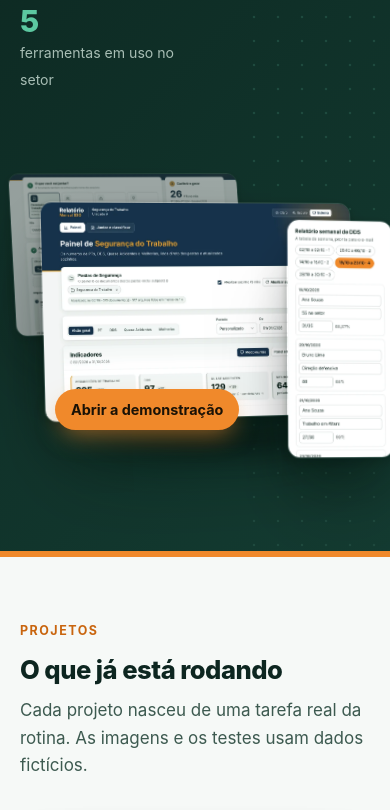
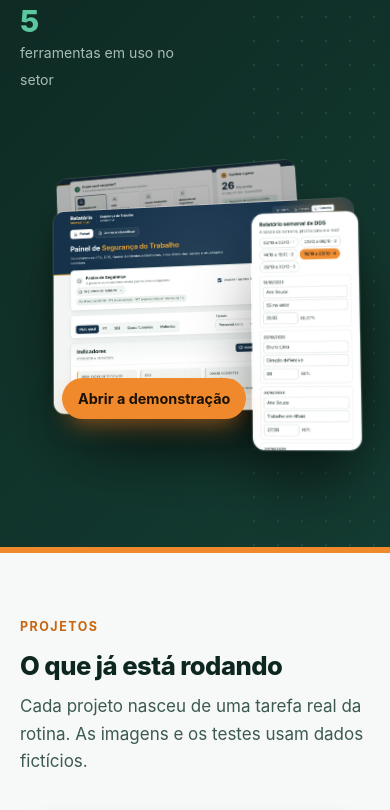
Before and after one commit to ArthurTureck/ArthurTureck.github.io, a plain HTML site: page index.html in a window 390 px wide. Shown: the part 691-1501 px from the top of the page. Drawn offline with Linux system fonts and the light colour scheme.

Commit message:
Pilha do hero: inclinação 3D de verdade, suave e com brilho
- a cena inteira gira como um objeto só (preserve-3d), cada tela numa profundidade
- segue o mouse em todo o hero, com suavização a cada quadro (sem transição de CSS)
- ao passar por cima, as telas se afastam, aparece um brilho que acompanha o mouse e a sombra no chão se move
- celular e "reduzir movimento": pilha parada

Co-Authored-By: Claude Opus 5.5 <noreply@anthropic.com>
Claude-Session: https://claude.ai/code/session_014E8wdGyjm3btP7L4tAQLC7

```diff
--- a/index.html
+++ b/index.html
@@ -54,9 +54,14 @@
           </ul>
         </div>
         <a class="pilha" href="demo/relatorio-mensal-sso.html?demo" aria-label="Abrir a demonstração do Relatório Mensal SSO">
-          <img class="folha f1" src="assets/img/ferramenta-juntar.webp" alt="" width="1200" height="806">
-          <img class="folha f2" src="assets/img/painel-visao-geral.webp" alt="Painel do Relatório Mensal SSO com dados fictícios" width="1200" height="806">
-          <img class="folha f3" src="assets/img/relatorio-semanal-dds.webp" alt="" width="510" height="1120">
+          <span class="pilha-chao" aria-hidden="true"></span>
+          <span class="pilha-cena">
+            <img class="folha f1" src="assets/img/ferramenta-juntar.webp" alt="" width="1200" height="806">
+            <img class="folha f2" src="assets/img/painel-visao-geral.webp" alt="Painel do Relatório Mensal SSO com dados fictícios" width="1200" height="806">
+            <span class="brilho b2" aria-hidden="true"></span>
+            <img class="folha f3" src="assets/img/relatorio-semanal-dds.webp" alt="" width="510" height="1120">
+            <span class="brilho b3" aria-hidden="true"></span>
+          </span>
           <span class="pilha-selo">Abrir a demonstração</span>
         </a>
       </div>
--- a/script.js
+++ b/script.js
@@ -72,16 +72,46 @@
       numeros.forEach((el) => obsN.observe(el));
     }
 
-    /* 4. Pilha de telas do hero inclina um pouco seguindo o mouse */
+    /* 4. Pilha de telas: gira como um objeto só, seguindo o mouse em todo o hero.
+       Cada quadro chega 10% mais perto do alvo (suavização), e o laço só roda enquanto há movimento. */
     const pilha = document.querySelector('.pilha');
-    if (pilha && !semMovimento && window.matchMedia('(pointer: fine)').matches) {
-      pilha.addEventListener('pointermove', (e) => {
+    if (pilha && hero && !semMovimento && window.matchMedia('(pointer: fine) and (min-width: 861px)').matches) {
+      const MAX_X = 10, MAX_Y = 16;
+      const alvo = { rx: 0, ry: 0, abre: 0, gx: 50, gy: 30 };
+      const atual = { ...alvo };
+      let rodando = false;
+      const passo = () => {
+        let parado = true;
+        for (const k in alvo) {
+          const d = alvo[k] - atual[k];
+          atual[k] += d * (k === 'abre' ? 0.12 : 0.1);
+          if (Math.abs(d) > 0.01) parado = false;
+        }
+        pilha.style.setProperty('--rx', atual.rx.toFixed(3));
+        pilha.style.setProperty('--ry', atual.ry.toFixed(3));
+        pilha.style.setProperty('--abre', atual.abre.toFixed(3));
+        pilha.style.setProperty('--gx', `${atual.gx.toFixed(1)}%`);
+        pilha.style.setProperty('--gy', `${atual.gy.toFixed(1)}%`);
+        if (parado) { rodando = false; return; }
+        requestAnimationFrame(passo);
+      };
+      const mexer = () => { if (!rodando) { rodando = true; requestAnimationFrame(passo); } };
+      hero.addEventListener('pointermove', (e) => {
         const r = pilha.getBoundingClientRect();
-        const x = (e.clientX - r.left) / r.width - 0.5, y = (e.clientY - r.top) / r.height - 0.5;
-        pilha.style.setProperty('--ry', `${(x * 10).toFixed(2)}deg`);
-        pilha.style.setProperty('--rx', `${(-y * 8).toFixed(2)}deg`);
+        // posição relativa ao centro da pilha, limitada a -1..1 (funciona em qualquer ponto do hero)
+        const nx = Math.max(-1, Math.min(1, (e.clientX - (r.left + r.width / 2)) / (r.width * 0.75)));
+        const ny = Math.max(-1, Math.min(1, (e.clientY - (r.top + r.height / 2)) / (r.height * 0.75)));
+        alvo.ry = nx * MAX_Y;
+        alvo.rx = -ny * MAX_X;
+        alvo.gx = 50 + nx * 45;
+        alvo.gy = 40 + ny * 45;
+        mexer();
       });
-      pilha.addEventListener('pointerleave', () => { pilha.style.setProperty('--ry', '0deg'); pilha.style.setProperty('--rx', '0deg'); });
+      hero.addEventListener('pointerleave', () => { alvo.rx = 0; alvo.ry = 0; alvo.gx = 50; alvo.gy = 30; mexer(); });
+      pilha.addEventListener('pointerenter', () => { alvo.abre = 1; mexer(); });
+      pilha.addEventListener('pointerleave', () => { alvo.abre = 0; mexer(); });
+      pilha.addEventListener('focus', () => { alvo.abre = 1; mexer(); });
+      pilha.addEventListener('blur', () => { alvo.abre = 0; mexer(); });
     }
 
     /* 5. Menu marca a seção em que a pessoa está */
--- a/style.css
+++ b/style.css
@@ -306,40 +306,6 @@ nav .botao { color: #1A1206; }
 .numeros strong { display: block; font-size: 2rem; min-width: 0; line-height: 1.1; }
 .numeros li > span { font-size: .88rem; }
 
-.pilha {
-  position: relative; display: block; aspect-ratio: 1.05; perspective: 1600px;
-  transform: translateY(calc(var(--desloca, 0px) * -.12));
-  --rx: 0deg; --ry: 0deg;
-}
-.pilha .folha {
-  position: absolute; border-radius: 12px; height: auto;
-  border: 1px solid rgba(255,255,255,.14); box-shadow: var(--elev-3);
-  transition: transform .5s cubic-bezier(.2,.7,.2,1);
-  will-change: transform;
-}
-.pilha .f1 { width: 74%; left: 0; top: 4%; opacity: .7;
-  transform: rotateX(calc(8deg + var(--rx))) rotateY(calc(18deg + var(--ry))) rotateZ(-4deg) translateZ(-140px); filter: saturate(.7) brightness(.85); }
-.pilha .f2 { width: 82%; left: 10%; top: 18%;
-  transform: rotateX(calc(6deg + var(--rx))) rotateY(calc(14deg + var(--ry))) rotateZ(-2deg) translateZ(0); }
-.pilha .f3 { width: 27%; right: -2%; top: 30%;
-  transform: rotateX(calc(4deg + var(--rx))) rotateY(calc(10deg + var(--ry))) translateZ(120px); }
-.pilha::after { /* sombra no chão, embaixo da pilha */
-  content: ""; position: absolute; left: 12%; right: 4%; bottom: -2%; height: 14%;
-  background: radial-gradient(closest-side, rgba(0,0,0,.5), transparent); filter: blur(10px); z-index: -1;
-}
-.pilha-selo {
-  position: absolute; left: 14%; bottom: 6%; z-index: 2;
-  background: var(--laranja-forte); color: #1A1206; font-weight: 700; font-size: .9rem;
-  padding: 9px 16px; border-radius: 999px; box-shadow: 0 10px 24px -6px rgba(240,137,43,.6);
-  transition: transform .2s ease;
-}
-.pilha:hover .pilha-selo, .pilha:focus-visible .pilha-selo { transform: translateY(-2px); }
-.pilha:hover .f2 { transform: rotateX(calc(4deg + var(--rx))) rotateY(calc(10deg + var(--ry))) rotateZ(-1deg) translateZ(40px); }
-.pilha:hover .f3 { transform: rotateX(calc(2deg + var(--rx))) rotateY(calc(6deg + var(--ry))) translateZ(180px) translateX(8px); }
-@media (max-width: 860px) {
-  .pilha { aspect-ratio: 1.3; margin-top: 12px; }
-}
-@media (prefers-reduced-motion: reduce) { .pilha .folha, .pilha-selo { transition: none; } }
 
 /* Seções: luz suave vinda de cima, para separar planos */
 .secao { position: relative; }
@@ -401,21 +367,59 @@ nav .botao { color: #1A1206; }
 .numeros { display: grid; grid-template-columns: repeat(3, auto); justify-content: start; gap: 8px 36px; }
 .numeros strong { font-size: 1.9rem; }
 @media (max-width: 520px) { .numeros { grid-template-columns: 1fr 1fr; } }
-.pilha { aspect-ratio: .98; margin-right: -24px; }
-.pilha .f1 { width: 80%; top: 2%; }
-.pilha .f2 { width: 92%; left: 6%; top: 20%; }
-.pilha .f3 { width: 31%; right: 0; top: 30%; }
-.pilha-selo { left: 10%; bottom: 14%; }
-@media (max-width: 860px) { .pilha { aspect-ratio: 1.15; margin-right: 0; } }
-.pilha { margin-right: 0; }
-.pilha .f3 { right: 3%; width: 29%; }
 .hero h1 { font-size: clamp(2rem, 4vw, 3rem); }
 .hero { padding-top: 100px; }
 .numeros { margin-top: 32px; }
 .numeros strong { white-space: nowrap; }
+@media (max-width: 860px) { .hero .rolar { display: none; } }
+
+/* ===== Pilha de telas do hero (v3) =====
+   Como o Atropos e o efeito da Apple TV: a cena inteira gira como um objeto só
+   (preserve-3d), cada tela fica numa profundidade (translateZ), e o movimento
+   segue o mouse com suavização a cada quadro, em vez de transição de CSS. */
+.pilha {
+  position: relative; display: block; aspect-ratio: 1; perspective: 1300px; perspective-origin: 50% 40%;
+  --rx: 0; --ry: 0; --abre: 0; --gx: 50%; --gy: 30%;
+}
+.pilha-cena {
+  position: absolute; inset: 0; transform-style: preserve-3d;
+  transform: rotateX(calc(9deg + var(--rx) * 1deg)) rotateY(calc(-16deg + var(--ry) * 1deg)) scale(calc(1 + var(--abre) * .03));
+  will-change: transform;
+}
+.pilha .folha {
+  position: absolute; border-radius: 12px; height: auto; display: block;
+  border: 1px solid rgba(255,255,255,.16); backface-visibility: hidden;
+}
+.pilha .f1 { width: 76%; left: 2%; top: 4%;
+  transform: translateZ(calc(-90px - var(--abre) * 40px)) rotateZ(-3deg);
+  filter: brightness(.72) saturate(.75); box-shadow: 0 30px 60px -20px rgba(0,0,0,.6); }
+.pilha .f2 { width: 88%; left: 8%; top: 22%;
+  transform: translateZ(calc(var(--abre) * 10px)) rotateZ(-1deg);
+  box-shadow: 0 40px 80px -24px rgba(0,0,0,.7), 0 10px 24px -8px rgba(0,0,0,.45); }
+.pilha .f3 { width: 29%; right: 2%; top: 30%;
+  transform: translateZ(calc(80px + var(--abre) * 50px));
+  box-shadow: 0 40px 70px -20px rgba(0,0,0,.75); }
+.pilha .brilho {
+  position: absolute; pointer-events: none; border-radius: 12px;
+  background: radial-gradient(circle at var(--gx) var(--gy), rgba(255,255,255,.32), rgba(255,255,255,0) 50%);
+  opacity: calc(.2 + var(--abre) * .8);
+}
+.pilha .b2 { width: 88%; left: 8%; top: 22%; aspect-ratio: 1200 / 806; transform: translateZ(calc(1px + var(--abre) * 10px)) rotateZ(-1deg); }
+.pilha .b3 { width: 29%; right: 2%; top: 30%; aspect-ratio: 510 / 1120; transform: translateZ(calc(81px + var(--abre) * 50px)); }
+.pilha-chao { /* sombra no chão: anda para o lado oposto da inclinação */
+  position: absolute; left: 14%; right: 6%; bottom: 4%; height: 12%; border-radius: 50%;
+  background: rgba(0,0,0,.55); filter: blur(28px);
+  transform: translateX(calc(var(--ry) * -1.4px)) scaleX(calc(1 - var(--abre) * .08));
+  opacity: calc(.85 - var(--abre) * .25);
+}
+.pilha-selo {
+  position: absolute; left: 12%; bottom: 10%; z-index: 2;
+  background: var(--laranja-forte); color: #1A1206; font-weight: 700; font-size: .9rem;
+  padding: 9px 16px; border-radius: 999px; box-shadow: 0 10px 24px -6px rgba(240,137,43,.6);
+  transform: translateY(calc(var(--abre) * -4px));
+}
+.pilha:focus-visible { outline-offset: 8px; }
 @media (max-width: 860px) {
-  .pilha { width: 100%; aspect-ratio: 1.1; }
-  .pilha-selo { bottom: 8%; }
-  .hero .rolar { display: none; }
+  .pilha { aspect-ratio: 1.1; margin-top: 8px; }
+  .pilha-cena { transform: rotateX(8deg) rotateY(-10deg); }
 }
-@media (max-width: 860px) { .pilha .f1 { left: 5%; width: 74%; } }
```
